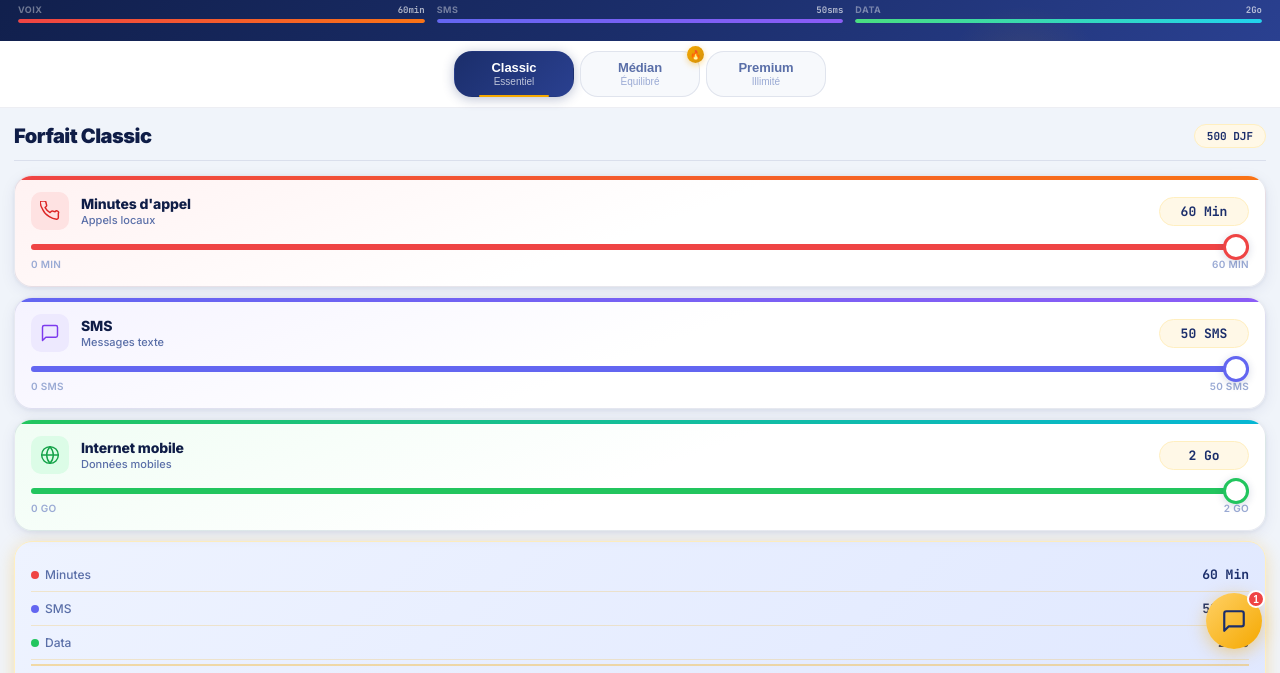
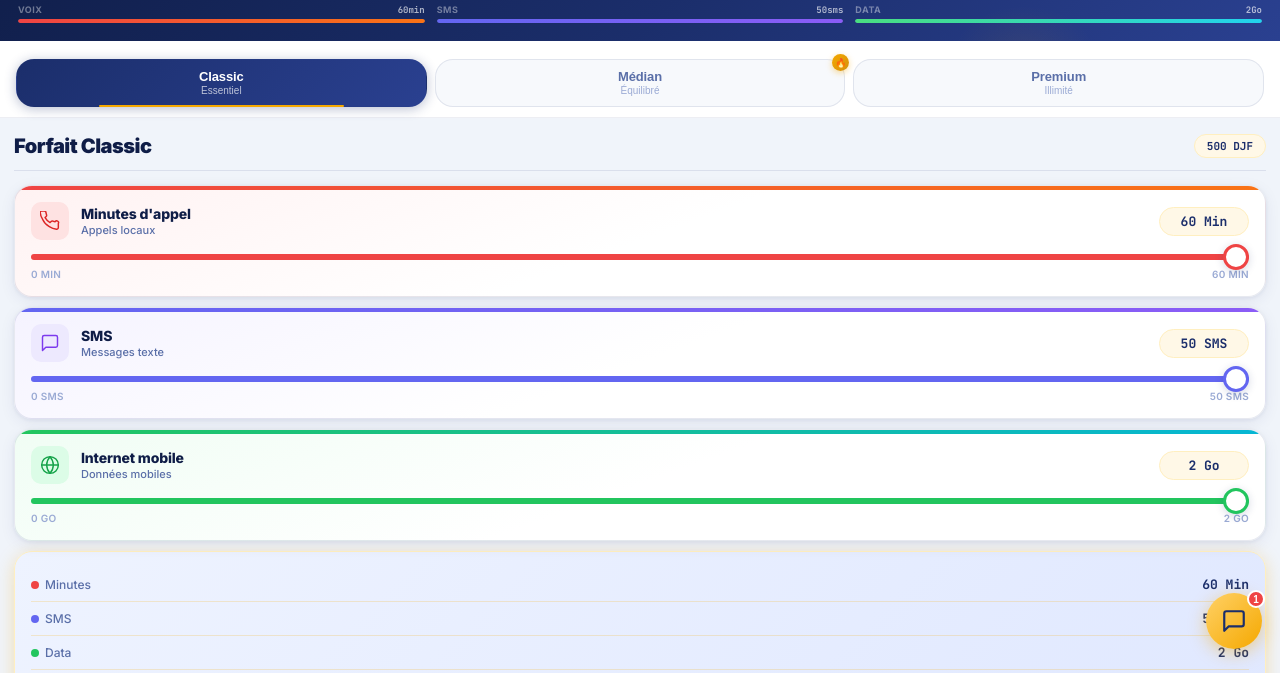
Before and after one commit to Lenkartel/Dmoney, a website: page index.html in a window 1280 px wide. Shown: the part 127-800 px from the top of the page. Drawn offline with Linux system fonts and the light colour scheme.

Commit message:
Update index.html

```diff
--- a/index.html
+++ b/index.html
@@ -80,10 +80,10 @@ html,body{width:100%;height:100%;height:100dvh;overflow:hidden;font-family:var(-
 .mbi-fill.d{background:linear-gradient(90deg,#4ade80,#22d3ee)}
 
 /* PLAN PICKER */
-.plan-picker{background:#fff;border-bottom:1.5px solid rgba(27,46,107,.08);padding:10px 12px 0;flex-shrink:0;box-shadow:0 2px 8px rgba(27,46,107,.06)}
-.picker-row{display:flex;gap:6px;padding:8px 2px 10px;margin-top:-8px;justify-content:center}
+.plan-picker{background:#fff;border-bottom:1.5px solid rgba(27,46,107,.08);padding:10px 16px 0;flex-shrink:0;box-shadow:0 2px 8px rgba(27,46,107,.06)}
+.picker-row{display:flex;gap:8px;padding:8px 0 10px;justify-content:center;align-items:stretch}
 .picker-row::-webkit-scrollbar{display:none}
-.plan-pill{flex:1;max-width:120px;display:flex;flex-direction:column;align-items:center;gap:3px;padding:9px 10px;border-radius:var(--r-lg);cursor:pointer;border:1.5px solid var(--border);background:#F7F9FC;outline:none;user-select:none;-webkit-user-select:none;position:relative;transition:transform .2s cubic-bezier(.34,1.56,.64,1),background .14s,border-color .14s,box-shadow .14s}
+.plan-pill{flex:1;display:flex;flex-direction:column;align-items:center;justify-content:center;gap:3px;padding:10px 8px;border-radius:var(--r-lg);cursor:pointer;border:1.5px solid var(--border);background:#F7F9FC;outline:none;user-select:none;-webkit-user-select:none;position:relative;transition:transform .2s cubic-bezier(.34,1.56,.64,1),background .14s,border-color .14s,box-shadow .14s}
 .plan-pill:active{transform:scale(.92)}
 .pp-name{font-size:13px;font-weight:800;color:var(--ink-soft);white-space:nowrap;line-height:1;letter-spacing:-.1px}
 .pp-sub{font-size:10px;font-weight:500;color:var(--ink-faint);white-space:nowrap;line-height:1}
```
